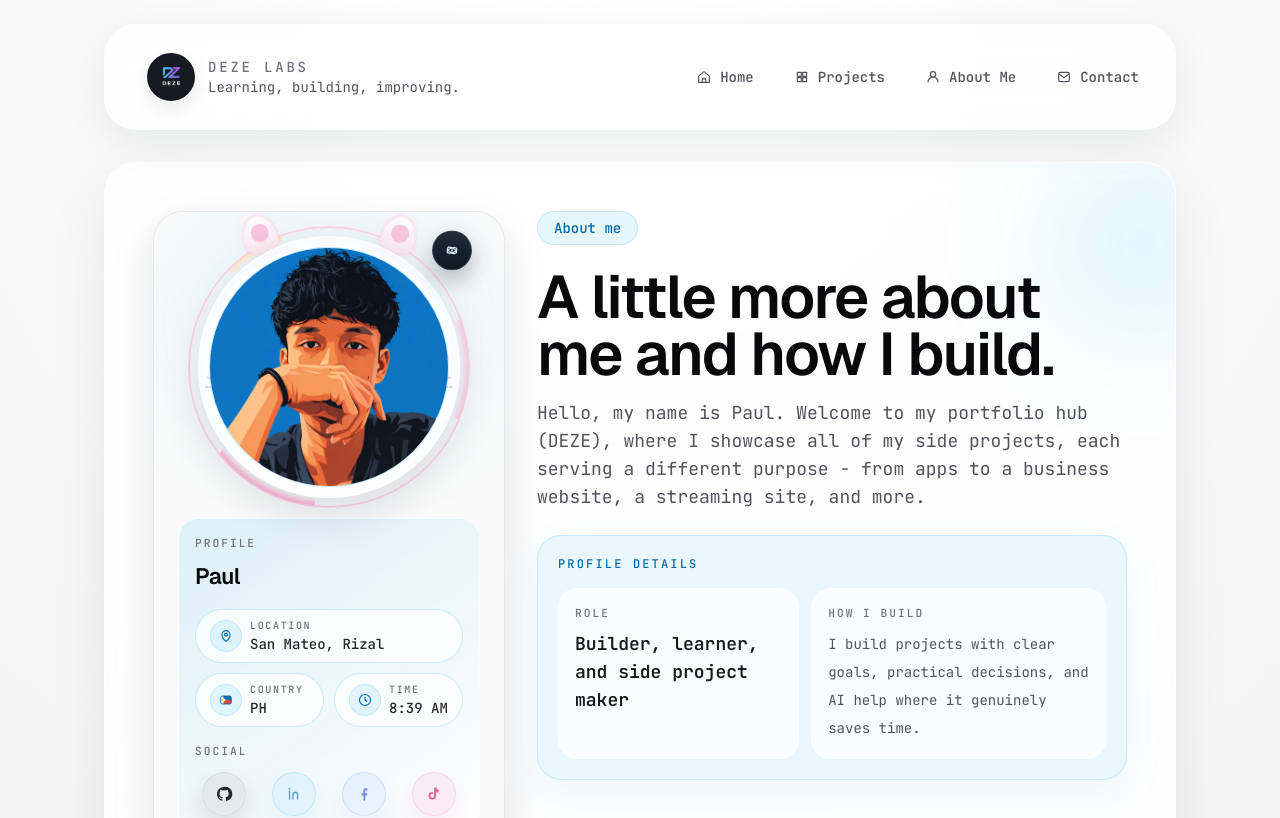
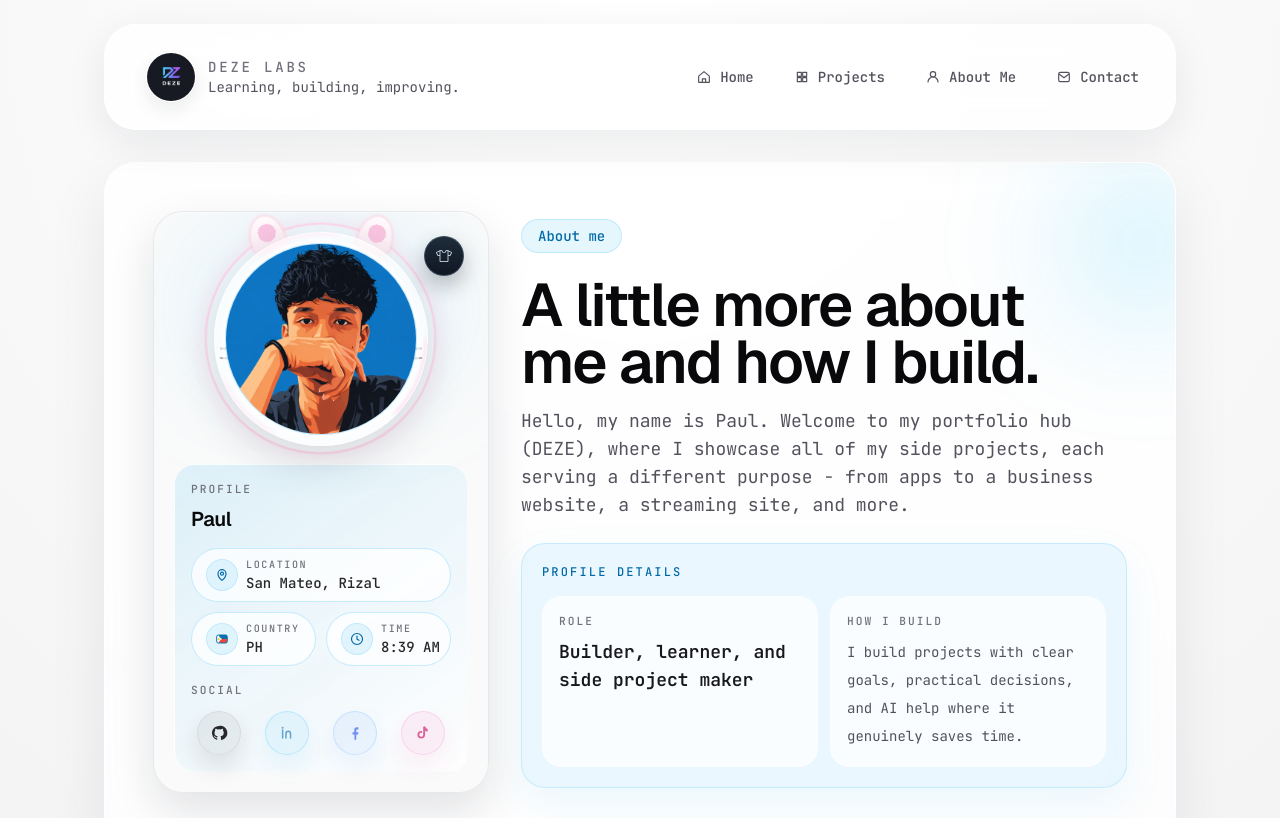
Before and after one commit to xyrusL/deze, a Next.js app: page /about in a window 1280 px wide. Shown: the top 818 px of the page. Built offline with nearby package versions, Linux system fonts and the light colour scheme.

Commit message:
Enhance about page profile styling and social hover effects

```diff
--- a/package.json
+++ b/package.json
@@ -27,6 +27,7 @@
     "next": "16.1.6",
     "react": "19.2.3",
     "react-dom": "19.2.3",
+    "react-icons": "^5.6.0",
     "websecure-ez": "^1.0.6"
   },
   "devDependencies": {
--- a/src/app/globals.css
+++ b/src/app/globals.css
@@ -164,6 +164,118 @@
     inset 0 1px 0 rgba(255, 255, 255, 0.12);
 }
 
+.social-chip-premium {
+  position: relative;
+  isolation: isolate;
+  overflow: visible;
+  transition-property: color, background-color, border-color, box-shadow, transform, filter;
+  transition-duration: 420ms;
+  transition-timing-function: cubic-bezier(0.22, 1, 0.36, 1);
+  transform: translate3d(0, 0, 0);
+}
+
+.social-chip-premium::before {
+  content: "";
+  position: absolute;
+  inset: -18%;
+  border-radius: 9999px;
+  opacity: 0;
+  transform: scale(0.84);
+  transition: opacity 420ms cubic-bezier(0.22, 1, 0.36, 1), transform 420ms cubic-bezier(0.22, 1, 0.36, 1);
+  z-index: -2;
+  filter: blur(16px);
+}
+
+.social-chip-premium::after {
+  content: "";
+  position: absolute;
+  inset: 0;
+  border-radius: inherit;
+  opacity: 0;
+  transition: opacity 320ms cubic-bezier(0.22, 1, 0.36, 1);
+  z-index: -1;
+  background: radial-gradient(circle at 30% 24%, rgba(255, 255, 255, 0.22), transparent 42%);
+}
+
+.social-chip-premium:hover {
+  transform: translate3d(0, -4px, 0) scale(1.04);
+}
+
+.social-chip-premium:hover::before,
+.social-chip-premium:hover::after {
+  opacity: 1;
+}
+
+.social-chip-premium:hover::before {
+  transform: scale(1.08);
+}
+
+.social-chip-premium[data-platform="github"]:hover {
+  color: #f5f7fb;
+  border-color: rgba(255, 255, 255, 0.34);
+  background:
+    radial-gradient(circle at top, rgba(255, 255, 255, 0.14), transparent 62%),
+    linear-gradient(180deg, rgba(63, 63, 70, 0.34), rgba(24, 24, 27, 0.8));
+  box-shadow:
+    0 16px 36px rgba(10, 10, 12, 0.34),
+    0 0 24px rgba(255, 255, 255, 0.12),
+    inset 0 1px 0 rgba(255, 255, 255, 0.18);
+}
+
+.social-chip-premium[data-platform="github"]:hover::before {
+  background: radial-gradient(circle, rgba(255, 255, 255, 0.2), rgba(161, 161, 170, 0.16), transparent 72%);
+}
+
+.social-chip-premium[data-platform="linkedin"]:hover {
+  color: #dff4ff;
+  border-color: rgba(58, 154, 255, 0.42);
+  background:
+    radial-gradient(circle at top, rgba(98, 179, 255, 0.2), transparent 58%),
+    linear-gradient(180deg, rgba(10, 102, 194, 0.34), rgba(7, 48, 92, 0.84));
+  box-shadow:
+    0 18px 38px rgba(5, 43, 86, 0.34),
+    0 0 26px rgba(10, 102, 194, 0.26),
+    inset 0 1px 0 rgba(193, 231, 255, 0.18);
+}
+
+.social-chip-premium[data-platform="linkedin"]:hover::before {
+  background: radial-gradient(circle, rgba(10, 102, 194, 0.28), rgba(63, 171, 255, 0.2), transparent 72%);
+}
+
+.social-chip-premium[data-platform="facebook"]:hover {
+  color: #e7f2ff;
+  border-color: rgba(81, 156, 255, 0.42);
+  background:
+    radial-gradient(circle at top, rgba(116, 178, 255, 0.2), transparent 58%),
+    linear-gradient(180deg, rgba(24, 119, 242, 0.32), rgba(12, 53, 118, 0.82));
+  box-shadow:
+    0 18px 38px rgba(10, 37, 89, 0.34),
+    0 0 28px rgba(24, 119, 242, 0.24),
+    inset 0 1px 0 rgba(210, 234, 255, 0.18);
+}
+
+.social-chip-premium[data-platform="facebook"]:hover::before {
+  background: radial-gradient(circle, rgba(24, 119, 242, 0.26), rgba(92, 166, 255, 0.18), transparent 72%);
+}
+
+.social-chip-premium[data-platform="tiktok"]:hover {
+  color: #ffeef8;
+  border-color: rgba(255, 97, 174, 0.34);
+  background:
+    radial-gradient(circle at 30% 24%, rgba(37, 244, 238, 0.16), transparent 38%),
+    radial-gradient(circle at 76% 28%, rgba(254, 44, 85, 0.22), transparent 42%),
+    linear-gradient(180deg, rgba(42, 14, 34, 0.82), rgba(16, 18, 28, 0.98));
+  box-shadow:
+    0 18px 38px rgba(21, 9, 20, 0.4),
+    0 0 18px rgba(37, 244, 238, 0.18),
+    0 0 28px rgba(254, 44, 85, 0.2),
+    inset 0 1px 0 rgba(255, 215, 234, 0.14);
+}
+
+.social-chip-premium[data-platform="tiktok"]:hover::before {
+  background: radial-gradient(circle, rgba(37, 244, 238, 0.22), rgba(254, 44, 85, 0.2), transparent 74%);
+}
+
 .hover-icon-drift {
   transition: transform 420ms cubic-bezier(0.22, 1, 0.36, 1);
   transform: translate3d(0, 0, 0);
@@ -207,6 +319,73 @@
   isolation: isolate;
   --profile-decoration-ring: rgba(255, 255, 255, 0.6);
   --profile-decoration-glow: rgba(255, 255, 255, 0.18);
+}
+
+.profile-decoration--angel,
+.profile-decoration--cat-ears,
+.profile-decoration--magic-mists,
+.profile-decoration--lone-wolf,
+.profile-decoration--fallen-angel {
+  --profile-frame-ring: rgba(255, 255, 255, 0.78);
+  --profile-frame-shadow: rgba(255, 255, 255, 0.22);
+  --profile-frame-inner: rgba(255, 255, 255, 0.14);
+  --profile-frame-glow-a: rgba(255, 255, 255, 0.9);
+  --profile-frame-glow-b: rgba(255, 255, 255, 0.65);
+}
+
+.profile-decoration--angel::before,
+.profile-decoration--angel::after,
+.profile-decoration--cat-ears::before,
+.profile-decoration--cat-ears::after,
+.profile-decoration--magic-mists::before,
+.profile-decoration--magic-mists::after,
+.profile-decoration--lone-wolf::before,
+.profile-decoration--lone-wolf::after,
+.profile-decoration--fallen-angel::before,
+.profile-decoration--fallen-angel::after {
+  content: "";
+  position: absolute;
+  pointer-events: none;
+  border-radius: 9999px;
+}
+
+.profile-decoration--angel::before,
+.profile-decoration--cat-ears::before,
+.profile-decoration--magic-mists::before,
+.profile-decoration--lone-wolf::before,
+.profile-decoration--fallen-angel::before {
+  inset: -4%;
+  border: 2px solid var(--profile-frame-ring);
+  box-shadow:
+    0 0 20px var(--profile-frame-shadow),
+    inset 0 0 14px var(--profile-frame-inner);
+  animation: profile-ring-pulse 3.8s cubic-bezier(0.22, 1, 0.36, 1) infinite;
+  z-index: 1;
+}
+
+.profile-decoration--angel::after,
+.profile-decoration--cat-ears::after,
+.profile-decoration--magic-mists::after,
+.profile-decoration--lone-wolf::after,
+.profile-decoration--fallen-angel::after {
+  inset: 0%;
+  background:
+    conic-gradient(
+      from 18deg,
+      transparent 0deg 38deg,
+      var(--profile-frame-glow-a) 38deg 82deg,
+      transparent 82deg 162deg,
+      var(--profile-frame-glow-b) 162deg 208deg,
+      transparent 208deg 280deg,
+      var(--profile-frame-glow-a) 280deg 320deg,
+      transparent 320deg 360deg
+    );
+  filter: blur(2.5px);
+  opacity: 0.94;
+  animation: profile-glow-spin 7.8s linear infinite;
+  mask: radial-gradient(circle, transparent 67%, black 70%, black 78%, transparent 82%);
+  -webkit-mask: radial-gradient(circle, transparent 67%, black 70%, black 78%, transparent 82%);
+  z-index: 2;
 }
 
 .profile-decoration__content {
@@ -316,32 +495,15 @@
 }
 
 .profile-decoration--angel {
-  --profile-decoration-ring: rgba(250, 216, 125, 0.88);
-  --profile-decoration-glow: rgba(250, 216, 125, 0.24);
+  --profile-frame-ring: rgba(248, 220, 140, 0.92);
+  --profile-frame-shadow: rgba(249, 215, 119, 0.26);
+  --profile-frame-inner: rgba(255, 242, 189, 0.18);
+  --profile-frame-glow-a: rgba(255, 234, 169, 0.92);
+  --profile-frame-glow-b: rgba(255, 208, 101, 0.8);
 }
 
 .profile-decoration--angel .profile-decoration__layer--angel-halo {
-  inset: -4%;
-  border-radius: 9999px;
-  border: 2px solid rgba(248, 220, 140, 0.92);
-  background:
-    conic-gradient(
-      from 18deg,
-      transparent 0deg 40deg,
-      rgba(255, 234, 169, 0.92) 40deg 84deg,
-      transparent 84deg 166deg,
-      rgba(255, 208, 101, 0.8) 166deg 206deg,
-      transparent 206deg 280deg,
-      rgba(255, 234, 169, 0.9) 280deg 322deg,
-      transparent 322deg 360deg
-    );
-  box-shadow:
-    0 0 18px rgba(249, 215, 119, 0.26),
-    inset 0 0 14px rgba(255, 242, 189, 0.18);
-  animation: profile-angel-glow 4s ease-in-out infinite;
-  mask: radial-gradient(circle, transparent 66%, black 70%, black 79%, transparent 82%);
-  -webkit-mask: radial-gradient(circle, transparent 66%, black 70%, black 79%, transparent 82%);
-  z-index: 1;
+  display: none;
 }
 
 .profile-decoration--angel .profile-decoration__layer--angel-wing {
@@ -372,27 +534,15 @@
 }
 
 .profile-decoration--cat-ears .profile-decoration__layer--cat-ring {
-  inset: -4%;
-  border-radius: 9999px;
-  border: 2px solid rgba(255, 206, 228, 0.88);
-  background:
-    conic-gradient(
-      from 24deg,
-      transparent 0deg 46deg,
-      rgba(255, 199, 230, 0.92) 46deg 88deg,
-      transparent 88deg 162deg,
-      rgba(255, 145, 198, 0.82) 162deg 208deg,
-      transparent 208deg 290deg,
-      rgba(255, 229, 160, 0.74) 290deg 316deg,
-      transparent 316deg 360deg
-    );
-  box-shadow:
-    0 0 18px rgba(255, 182, 216, 0.26),
-    inset 0 0 14px rgba(255, 228, 242, 0.16);
-  animation: profile-cat-ring-glow 4.2s ease-in-out infinite;
-  mask: radial-gradient(circle, transparent 66%, black 70%, black 79%, transparent 82%);
-  -webkit-mask: radial-gradient(circle, transparent 66%, black 70%, black 79%, transparent 82%);
-  z-index: 1;
+  display: none;
+}
+
+.profile-decoration--cat-ears {
+  --profile-frame-ring: rgba(255, 206, 228, 0.88);
+  --profile-frame-shadow: rgba(255, 182, 216, 0.26);
+  --profile-frame-inner: rgba(255, 228, 242, 0.16);
+  --profile-frame-glow-a: rgba(255, 199, 230, 0.92);
+  --profile-frame-glow-b: rgba(255, 145, 198, 0.82);
 }
 
 .profile-decoration--cat-ears .profile-decoration__layer--cat-ear {
@@ -525,27 +675,71 @@
 }
 
 .profile-decoration--lone-wolf .profile-decoration__layer--wolf-ring {
-  inset: -4%;
+  display: none;
+}
+
+.profile-decoration--lone-wolf {
+  --profile-frame-ring: rgba(150, 215, 255, 0.84);
+  --profile-frame-shadow: rgba(157, 206, 255, 0.26);
+  --profile-frame-inner: rgba(204, 214, 255, 0.16);
+  --profile-frame-glow-a: rgba(189, 176, 255, 0.92);
+  --profile-frame-glow-b: rgba(123, 240, 255, 0.86);
+}
+
+.profile-decoration--magic-mists {
+  --profile-frame-ring: rgba(165, 232, 255, 0.86);
+  --profile-frame-shadow: rgba(126, 243, 255, 0.28);
+  --profile-frame-inner: rgba(203, 213, 255, 0.18);
+  --profile-frame-glow-a: rgba(121, 248, 255, 0.92);
+  --profile-frame-glow-b: rgba(172, 121, 255, 0.84);
+}
+
+.profile-decoration--magic-mists .profile-decoration__layer--magic-mist {
+  inset: -10%;
   border-radius: 9999px;
-  border: 2px solid rgba(150, 215, 255, 0.84);
+  filter: blur(15px);
+  opacity: 0.82;
+  z-index: 0;
+}
+
+.profile-decoration--magic-mists .profile-decoration__layer--magic-mist-a {
   background:
-    conic-gradient(
-      from 18deg,
-      transparent 0deg 36deg,
-      rgba(189, 176, 255, 0.92) 36deg 74deg,
-      transparent 74deg 154deg,
-      rgba(123, 240, 255, 0.86) 154deg 204deg,
-      transparent 204deg 264deg,
-      rgba(184, 196, 255, 0.84) 264deg 310deg,
-      transparent 310deg 360deg
-    );
+    radial-gradient(circle at 22% 28%, rgba(112, 247, 255, 0.42), transparent 30%),
+    radial-gradient(circle at 74% 28%, rgba(183, 120, 255, 0.34), transparent 36%),
+    radial-gradient(circle at 50% 82%, rgba(97, 152, 255, 0.24), transparent 34%);
+  animation: profile-magic-mist-drift-a 5.4s ease-in-out infinite;
+}
+
+.profile-decoration--magic-mists .profile-decoration__layer--magic-mist-b {
+  inset: -6%;
+  background:
+    radial-gradient(circle at 66% 18%, rgba(119, 255, 224, 0.3), transparent 28%),
+    radial-gradient(circle at 30% 74%, rgba(161, 110, 255, 0.26), transparent 34%),
+    radial-gradient(circle at 82% 72%, rgba(102, 184, 255, 0.22), transparent 26%);
+  animation: profile-magic-mist-drift-b 6.6s ease-in-out infinite;
+}
+
+.profile-decoration--magic-mists .profile-decoration__layer--magic-spark {
+  width: 0.6rem;
+  height: 0.6rem;
+  clip-path: polygon(50% 0%, 64% 36%, 100% 50%, 64% 64%, 50% 100%, 36% 64%, 0% 50%, 36% 36%);
+  background: linear-gradient(135deg, rgba(235, 251, 255, 0.98), rgba(147, 225, 255, 0.92));
   box-shadow:
-    0 0 18px rgba(157, 206, 255, 0.26),
-    inset 0 0 14px rgba(204, 214, 255, 0.16);
-  animation: profile-wolf-ring-glow 4.1s ease-in-out infinite;
-  mask: radial-gradient(circle, transparent 66%, black 70%, black 79%, transparent 82%);
-  -webkit-mask: radial-gradient(circle, transparent 66%, black 70%, black 79%, transparent 82%);
-  z-index: 1;
+    0 0 12px rgba(124, 243, 255, 0.34),
+    0 0 20px rgba(167, 122, 255, 0.2);
+  animation: profile-magic-sparkle 3s ease-in-out infinite;
+  z-index: 4;
+}
+
+.profile-decoration--magic-mists .profile-decoration__layer--magic-spark-a {
+  top: 14%;
+  right: 18%;
+}
+
+.profile-decoration--magic-mists .profile-decoration__layer--magic-spark-b {
+  bottom: 16%;
+  left: 16%;
+  animation-delay: -1.25s;
 }
 
 .profile-decoration--lone-wolf .profile-decoration__layer--wolf-star {
@@ -592,27 +786,15 @@
 }
 
 .profile-decoration--fallen-angel .profile-decoration__layer--fallen-ring {
-  inset: -4%;
-  border-radius: 9999px;
-  border: 2px solid rgba(243, 245, 251, 0.88);
-  background:
-    conic-gradient(
-      from 14deg,
-      transparent 0deg 44deg,
-      rgba(245, 247, 255, 0.9) 44deg 86deg,
-      transparent 86deg 160deg,
-      rgba(204, 214, 248, 0.72) 160deg 210deg,
-      transparent 210deg 288deg,
-      rgba(245, 247, 255, 0.86) 288deg 324deg,
-      transparent 324deg 360deg
-    );
-  box-shadow:
-    0 0 18px rgba(236, 240, 255, 0.16),
-    0 0 32px rgba(214, 222, 255, 0.18);
-  animation: profile-fallen-ring-pulse 5.8s ease-in-out infinite;
-  mask: radial-gradient(circle, transparent 66%, black 70%, black 79%, transparent 82%);
-  -webkit-mask: radial-gradient(circle, transparent 66%, black 70%, black 79%, transparent 82%);
-  z-index: 1;
+  display: none;
+}
+
+.profile-decoration--fallen-angel {
+  --profile-frame-ring: rgba(243, 245, 251, 0.88);
+  --profile-frame-shadow: rgba(236, 240, 255, 0.16);
+  --profile-frame-inner: rgba(214, 222, 255, 0.16);
+  --profile-frame-glow-a: rgba(245, 247, 255, 0.9);
+  --profile-frame-glow-b: rgba(204, 214, 248, 0.72);
 }
 
 .profile-decoration--fallen-angel .profile-decoration__layer--fallen-shine {
@@ -1054,6 +1236,45 @@
   }
 }
 
+@keyframes profile-magic-mist-drift-a {
+  0%,
+  100% {
+    transform: scale(0.97) rotate(0deg);
+    opacity: 0.72;
+  }
+
+  50% {
+    transform: scale(1.05) rotate(8deg);
+    opacity: 0.96;
+  }
+}
+
+@keyframes profile-magic-mist-drift-b {
+  0%,
+  100% {
+    transform: scale(0.98) rotate(0deg) translateY(0);
+    opacity: 0.62;
+  }
+
+  50% {
+    transform: scale(1.04) rotate(-10deg) translateY(-3px);
+    opacity: 0.9;
+  }
+}
+
+@keyframes profile-magic-sparkle {
+  0%,
+  100% {
+    transform: scale(0.8);
+    opacity: 0.48;
+  }
+
+  50% {
+    transform: scale(1.15);
+    opacity: 1;
+  }
+}
+
 .decoration-picker {
   scrollbar-gutter: stable both-edges;
 }
--- a/src/components/about-page-client.tsx
+++ b/src/components/about-page-client.tsx
@@ -1,6 +1,7 @@
 "use client";
 
 import Image from "next/image";
+import { PiTShirtLight } from "react-icons/pi";
 import { useEffect, useMemo, useState } from "react";
 import {
   BrokenComputerIcon,
@@ -247,47 +248,47 @@
             <div className="pointer-events-none absolute -right-12 top-0 h-40 w-40 rounded-full bg-sky-400/18 blur-3xl dark:bg-sky-400/20" />
             <div className="pointer-events-none absolute left-0 bottom-0 h-32 w-32 rounded-full bg-white/25 blur-2xl dark:bg-white/8" />
 
-            <div className="relative grid items-start gap-5 lg:grid-cols-[minmax(18rem,22rem)_minmax(0,1.2fr)] lg:gap-8">
-              <aside className="overflow-hidden rounded-[1.55rem] border border-zinc-200/80 bg-zinc-50/90 p-5 shadow-[inset_0_1px_0_rgba(255,255,255,0.65),0_18px_45px_rgba(15,23,42,0.12)] dark:border-white/10 dark:bg-black/20 sm:rounded-[1.85rem] sm:p-6">
+            <div className="relative grid items-start gap-5 lg:grid-cols-[minmax(20rem,0.82fr)_minmax(0,1.58fr)] lg:gap-5 xl:grid-cols-[minmax(21rem,0.8fr)_minmax(0,1.6fr)] xl:gap-6">
+              <aside className="self-start overflow-hidden rounded-[1.55rem] border border-zinc-200/80 bg-zinc-50/90 p-4 shadow-[inset_0_1px_0_rgba(255,255,255,0.65),0_18px_45px_rgba(15,23,42,0.12)] dark:border-white/10 dark:bg-black/20 sm:rounded-[1.85rem] sm:p-5">
                 <div className="relative isolate">
-                  <div className="pointer-events-none absolute inset-x-8 top-6 h-32 rounded-full bg-sky-400/18 blur-3xl dark:bg-sky-400/18" />
+                  <div className="pointer-events-none absolute inset-x-8 top-5 h-28 rounded-full bg-sky-400/18 blur-3xl dark:bg-sky-400/18" />
+                  <button
+                    aria-label="Open avatar decoration picker"
+                    className="hover-chip-premium hover-press-soft absolute right-0 top-0 z-10 inline-flex h-10 w-10 items-center justify-center rounded-full border border-sky-200/20 bg-[linear-gradient(180deg,rgba(18,31,46,0.94),rgba(10,18,30,0.98))] text-sky-100 shadow-[0_10px_22px_rgba(2,8,23,0.28)] focus-visible:outline-2 focus-visible:outline-offset-2 focus-visible:outline-sky-500 dark:border-sky-200/12 sm:right-1 sm:top-1"
+                    onClick={() => setIsDecorationPickerOpen(true)}
+                    title="Avatar decoration"
+                    type="button"
+                  >
+                    <PiTShirtLight className="h-4 w-4" />
+                  </button>
                   <div className="relative mx-auto w-fit">
                     <ProfileDecoration variant={activeDecoration}>
                       <div className="relative mx-auto flex w-fit items-center justify-center rounded-full border border-white/70 bg-white/65 p-2.5 shadow-[0_18px_40px_rgba(15,23,42,0.12)] dark:border-white/10 dark:bg-white/8">
-                        <div className="relative h-52 w-52 overflow-hidden rounded-full border border-sky-200/80 bg-sky-500/10 ring-4 ring-white/60 dark:border-sky-300/20 dark:ring-white/8 sm:h-60 sm:w-60">
+                        <div className="relative h-40 w-40 overflow-hidden rounded-full border border-sky-200/80 bg-sky-500/10 ring-4 ring-white/60 dark:border-sky-300/20 dark:ring-white/8 sm:h-48 sm:w-48">
                           <Image
                             alt="About page photo"
                             className="object-cover"
                             fill
                             priority
-                            sizes="(max-width: 1024px) 60vw, 15rem"
+                            sizes="(max-width: 1024px) 52vw, 12rem"
                             src="/images/about-photo.png"
                           />
                         </div>
                       </div>
                     </ProfileDecoration>
 
-                    <button
-                      aria-label="Open avatar decoration picker"
-                      className="hover-chip-premium hover-press-soft absolute right-0 top-0 inline-flex h-10 w-10 translate-x-[30%] -translate-y-[14%] items-center justify-center rounded-full border border-sky-200/20 bg-[linear-gradient(180deg,rgba(18,31,46,0.94),rgba(10,18,30,0.98))] text-sky-100 shadow-[0_10px_22px_rgba(2,8,23,0.28)] focus-visible:outline-2 focus-visible:outline-offset-2 focus-visible:outline-sky-500 dark:border-sky-200/12"
-                      onClick={() => setIsDecorationPickerOpen(true)}
-                      title="Avatar decoration"
-                      type="button"
-                    >
-                      <OrbitIcon className="h-4 w-4" />
-                    </button>
                   </div>
                 </div>
 
-                <div className="mt-5 rounded-[1.3rem] border border-white/70 bg-[linear-gradient(145deg,rgba(14,165,233,0.12),rgba(255,255,255,0.78))] p-4 dark:border-white/10 dark:bg-[linear-gradient(145deg,rgba(14,165,233,0.14),rgba(255,255,255,0.04))]">
+                <div className="mt-4.5 rounded-[1.3rem] border border-white/70 bg-[linear-gradient(145deg,rgba(14,165,233,0.12),rgba(255,255,255,0.78))] p-4 dark:border-white/10 dark:bg-[linear-gradient(145deg,rgba(14,165,233,0.14),rgba(255,255,255,0.04))]">
                   <p className="text-[0.7rem] font-medium tracking-[0.18em] text-zinc-500 uppercase dark:text-zinc-400">
                     Profile
                   </p>
-                  <h2 className="mt-2 text-[1.4rem] font-semibold tracking-tight text-zinc-950 dark:text-white">
+                  <h2 className="mt-1.5 text-[1.25rem] font-semibold tracking-tight text-zinc-950 dark:text-white">
                     {profileSummary.name}
                   </h2>
 
-                  <div className="mt-4 grid gap-2.5 sm:grid-cols-2">
+                  <div className="mt-3.5 grid gap-2.5 sm:grid-cols-2">
                     {profileMetaItems.map((item) => {
                       const Icon = item.icon;
 
@@ -339,12 +340,13 @@
                           <button
                             key={link.platform}
                             aria-label={`${link.label} ${link.username}`}
-                            className={`hover-chip-premium hover-press-soft inline-flex h-11 w-11 shrink-0 items-center justify-center rounded-full border focus-visible:outline-2 focus-visible:outline-offset-2 focus-visible:outline-sky-500 ${toneClassName} ${link.status !== "active" ? "opacity-60" : ""}`}
+                            className={`social-chip-premium hover-press-soft group inline-flex h-11 w-11 shrink-0 items-center justify-center rounded-full border focus-visible:outline-2 focus-visible:outline-offset-2 focus-visible:outline-sky-500 ${toneClassName} ${link.status !== "active" ? "opacity-60" : ""}`}
+                            data-platform={link.platform}
                             onClick={() => handleOpenSocial(link)}
                             title={`${link.label}: ${link.username}`}
                             type="button"
                           >
-                            <Icon className="h-5 w-5" />
+                            <Icon className="hover-icon-drift h-5 w-5" />
                           </button>
                         );
                       })}
@@ -353,24 +355,24 @@
                 </div>
               </aside>
 
-              <div className="space-y-5 sm:space-y-6">
+              <div className="space-y-5 sm:space-y-6 lg:py-2 lg:pl-0 xl:pl-2">
                 <span className="inline-flex w-fit rounded-full border border-sky-200/80 bg-sky-500/10 px-4 py-1.5 text-sm font-medium text-sky-700 dark:border-sky-300/20 dark:bg-sky-400/10 dark:text-sky-200">
                   {aboutPageContent.eyebrow}
                 </span>
                 <div className="space-y-3 sm:space-y-4">
-                  <h1 className="max-w-3xl text-[clamp(2.25rem,10vw,4.6rem)] leading-[0.95] font-semibold tracking-tight text-balance sm:text-5xl lg:text-6xl">
+                  <h1 className="max-w-4xl text-[clamp(2.25rem,10vw,4.6rem)] leading-[0.95] font-semibold tracking-tight text-balance sm:text-5xl lg:text-6xl">
                     {aboutPageContent.title}
                   </h1>
-                  <p className="max-w-3xl text-[0.98rem] leading-7 text-zinc-600 sm:text-lg dark:text-zinc-300">
+                  <p className="max-w-4xl text-[0.98rem] leading-7 text-zinc-600 sm:text-lg dark:text-zinc-300">
                     {aboutPageContent.intro}
                   </p>
                 </div>
 
-                <div className="w-full max-w-3xl rounded-[1.35rem] border border-sky-200/70 bg-sky-500/8 p-4 shadow-[0_16px_40px_rgba(14,165,233,0.08)] dark:border-sky-300/20 dark:bg-sky-400/10 sm:rounded-[1.5rem] sm:p-5">
+                <div className="w-full max-w-4xl rounded-[1.35rem] border border-sky-200/70 bg-sky-500/8 p-4 shadow-[0_16px_40px_rgba(14,165,233,0.08)] dark:border-sky-300/20 dark:bg-sky-400/10 sm:rounded-[1.5rem] sm:p-5">
                   <p className="text-xs font-medium tracking-[0.18em] text-sky-700 uppercase dark:text-sky-200">
                     Profile details
                   </p>
-                  <div className="mt-3 grid gap-3 sm:mt-4 lg:grid-cols-[minmax(0,0.9fr)_minmax(0,1.1fr)]">
+                  <div className="mt-3 grid gap-3 sm:mt-4 lg:grid-cols-2">
                     <div className="rounded-[1.15rem] border border-white/60 bg-white/70 p-4 dark:border-white/10 dark:bg-white/6 sm:rounded-[1.25rem]">
                       <p className="text-[0.7rem] font-medium tracking-[0.18em] text-zinc-500 uppercase dark:text-zinc-400">
                         Role
--- a/src/components/profile-decoration.tsx
+++ b/src/components/profile-decoration.tsx
@@ -88,6 +88,18 @@
       ),
     },
   },
+  magicMists: {
+    badge: undefined,
+    shellClassName: "profile-decoration profile-decoration--magic-mists",
+    description: "A dreamy mist ring with a glowing magical aura.",
+    label: "Magic Mists",
+    layers: [
+      { className: "profile-decoration__layer profile-decoration__layer--magic-mist profile-decoration__layer--magic-mist-a" },
+      { className: "profile-decoration__layer profile-decoration__layer--magic-mist profile-decoration__layer--magic-mist-b" },
+      { className: "profile-decoration__layer profile-decoration__layer--magic-spark profile-decoration__layer--magic-spark-a" },
+      { className: "profile-decoration__layer profile-decoration__layer--magic-spark profile-decoration__layer--magic-spark-b" },
+    ],
+  },
   fallenAngelWhite: {
     badge: undefined,
     shellClassName: "profile-decoration profile-decoration--fallen-angel",
```
Also changed, not shown: 1 other file (tests, documents, lock files or other folders).
